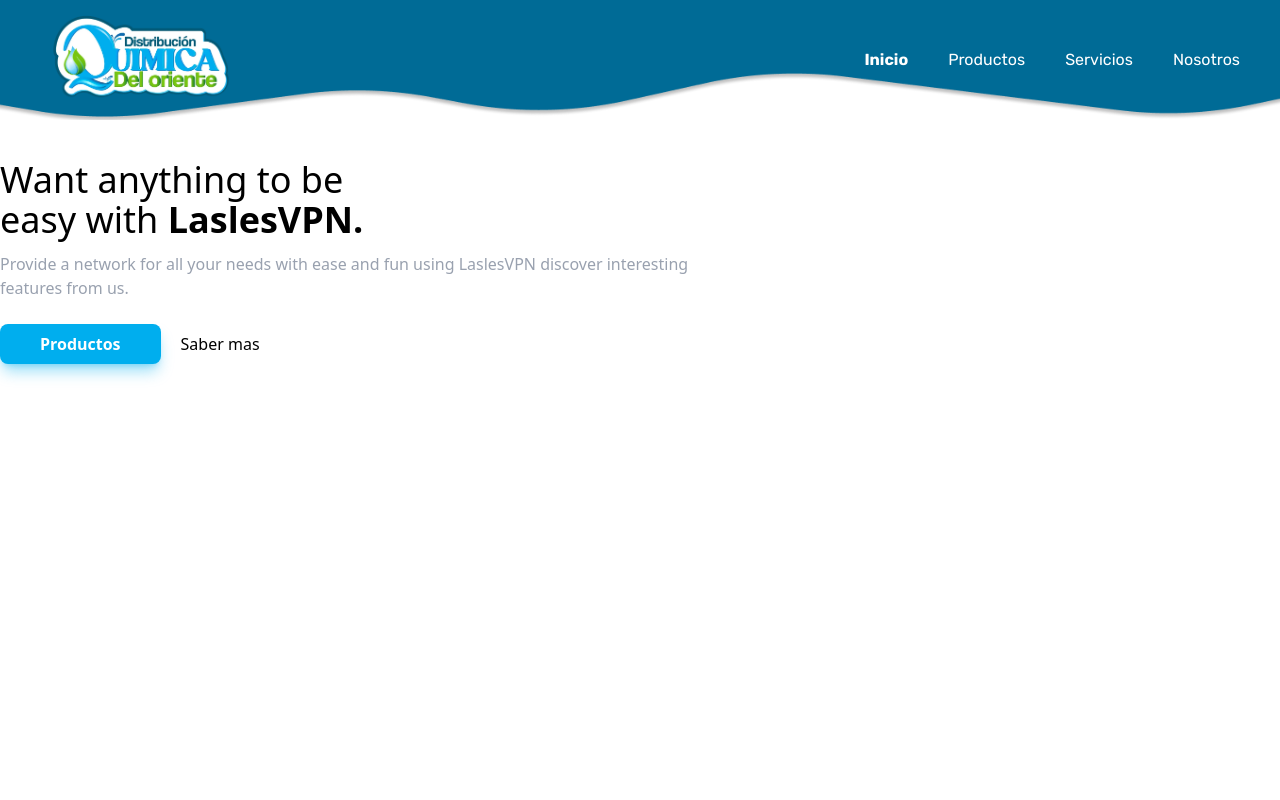
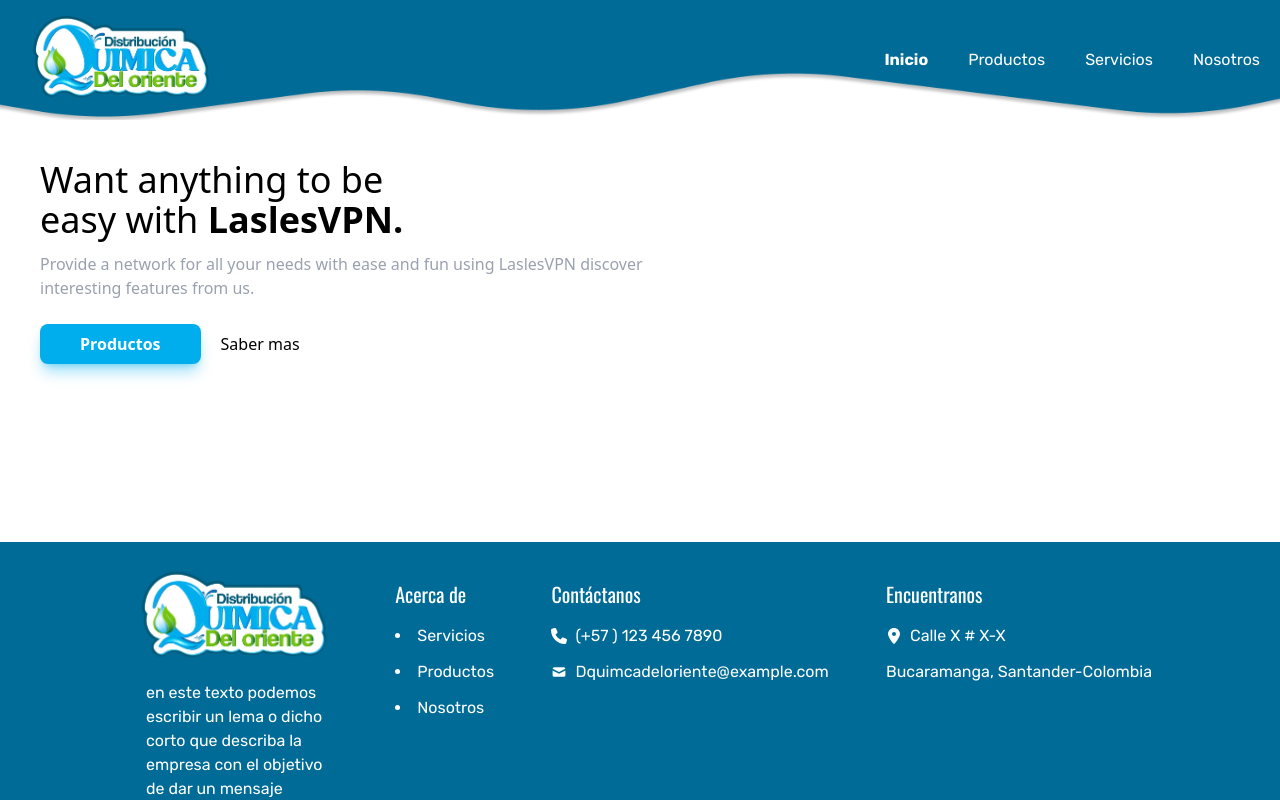
Before and after one commit to jafh1906/D.Q-del-oriente, a React (Vite) app: page / in a window 1280 px wide. Shown: the top 800 px of the page. Built offline with nearby package versions, Linux system fonts and the light colour scheme.

Commit message:
Container en Navbar & Hero

```diff
--- a/src/Components/Hero.jsx
+++ b/src/Components/Hero.jsx
@@ -1,7 +1,7 @@
 export const Hero = () => {
   return (
-    <section className="flex m-auto min-h-screen w-full justify-around mt-10">
-      <div className="flex justify-between container mx-auto  gap-10">
+    <section className="flex items-center max-w-[1440px] mx-auto px-10 mt-10">
+      <div className="flex justify-between gap-10">
         <div className="flex flex-col gap-3">
           <h1 className="text-4xl">
             Want anything to be <br /> easy with{" "}
--- a/src/Components/NavBar.jsx
+++ b/src/Components/NavBar.jsx
@@ -2,8 +2,8 @@
 
 export const NavBar = () => {
   return (
-    <header className="letra-2 m-auto bg-cover bg-center bg-no-repeat bg-[url(./assets/images/bgNavBar2.png)] ">
-      <div className="flex items-center justify-between px-10">
+    <header className="letra-2  bg-cover bg-center . bg-[url(./assets/images/bgNavBar2.png)]">
+      <div className="flex items-center justify-between max-w-[1440px] mx-auto px-5">
         <div className="w-[200px]">
           <img src={LOGO} alt="logo" />
         </div>
--- a/src/Layouts/LayoutApp.jsx
+++ b/src/Layouts/LayoutApp.jsx
@@ -3,7 +3,7 @@
 
 export const LayoutApp = ({ children }) => {
   return (
-    <section className="min-h-screen w-full overflow-hidden">
+    <section className="min-h-screen w-full flex flex-col">
       <NavBar />
       <main className="flex-grow">{children}</main>
       <Footer />
```
